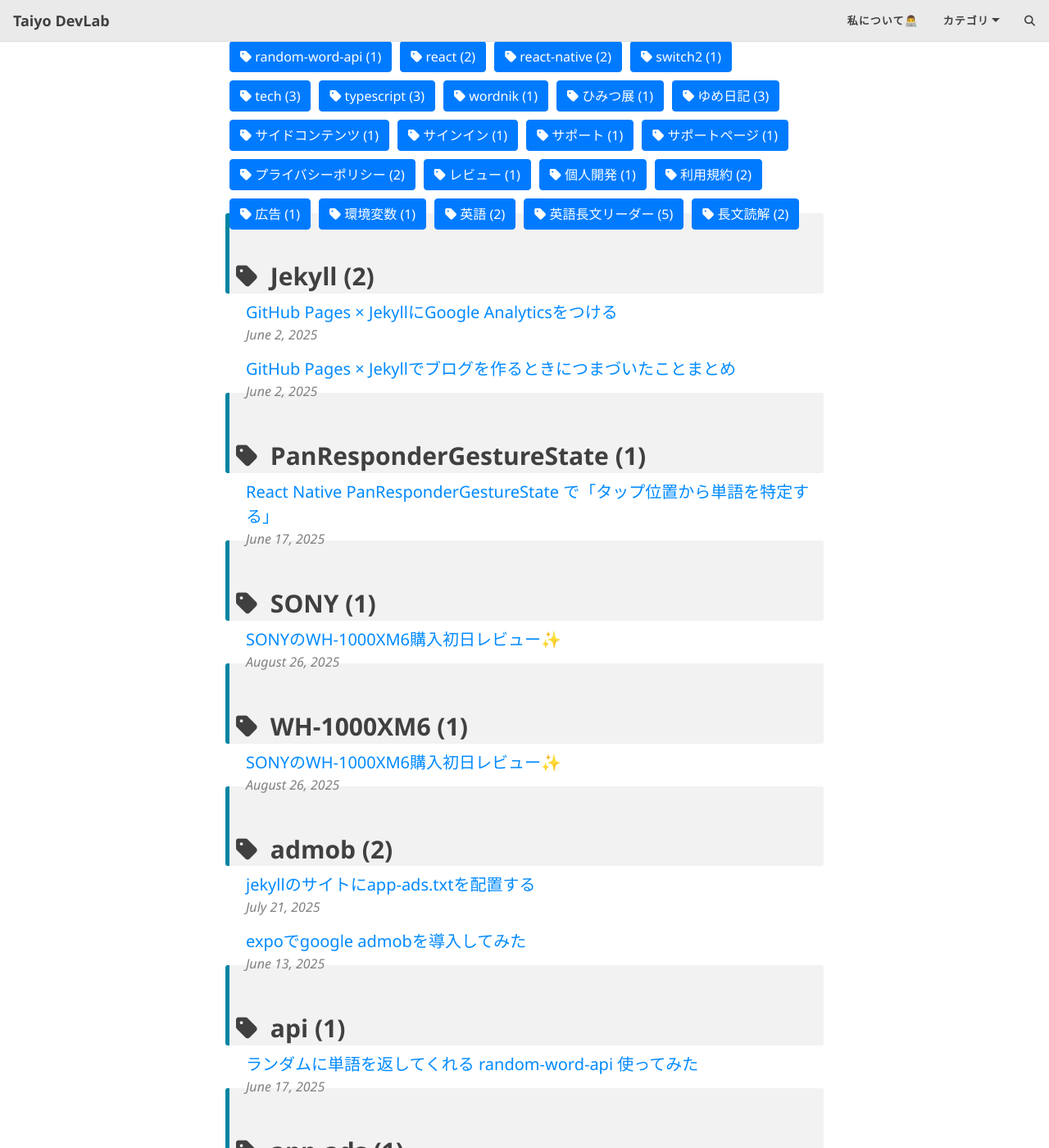
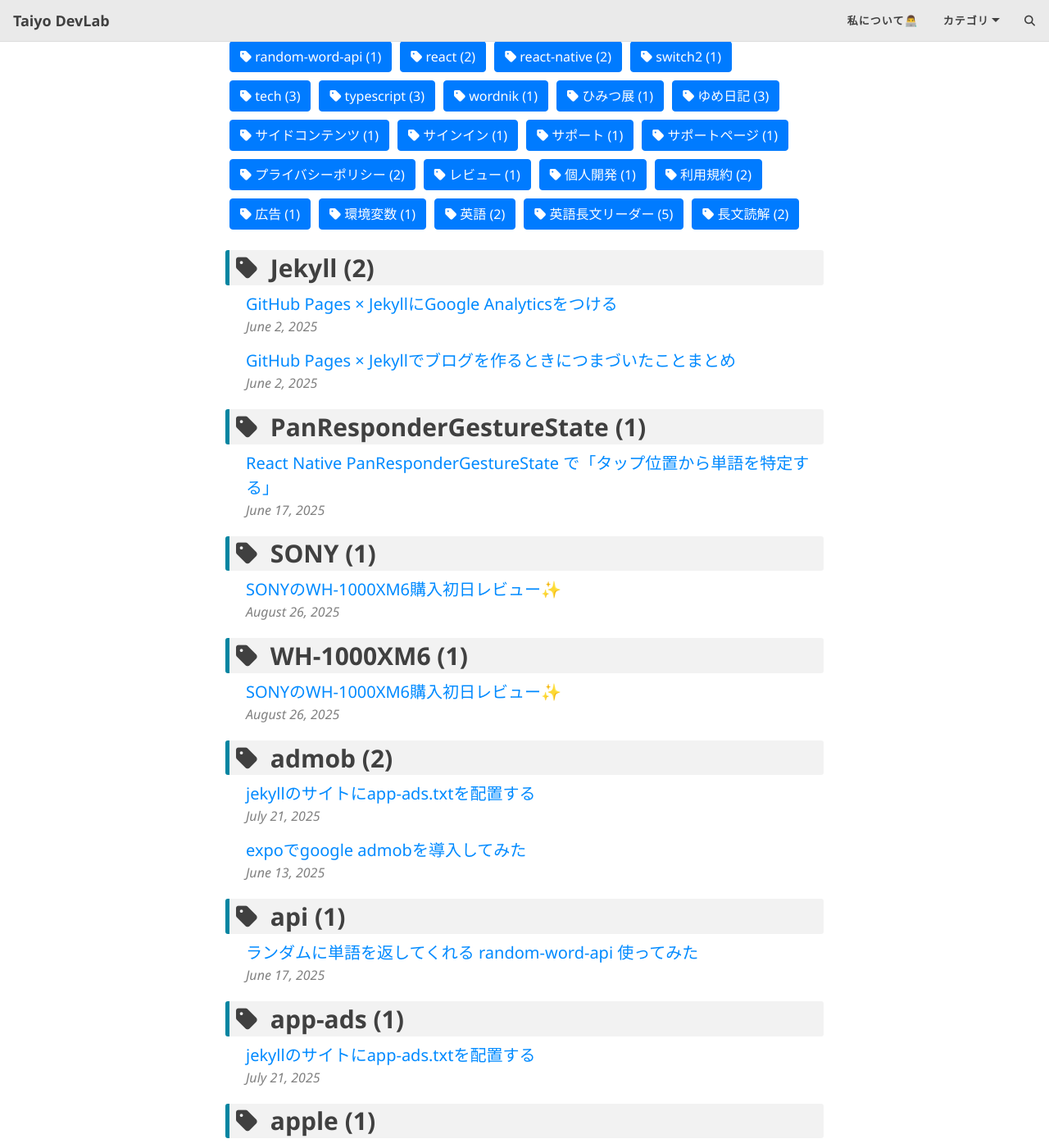
Before and after one commit to macha1316/beautiful-jekyll-master, a Jekyll site: the page built from tags.html, in a window 1280 px wide and 1400 px high, scrolled down 390 px. Shown: the whole window at 82% size. Built offline with Jekyll 4.4.1, drawn with Linux system fonts in a browser that asks for light colours; comment, search, counter and statistics services are not loaded.

Commit message:
fix: タグのスタイルがキモかった

```diff
--- a/assets/css/beautifuljekyll.css
+++ b/assets/css/beautifuljekyll.css
@@ -148,8 +148,8 @@ img {
 }
 
 .linked-section {
-  padding-top: 3.75rem;
-  margin-top: -1.5625rem;
+  /* padding-top: 3.75rem; */
+  /* margin-top: -1.5625rem; */
 }
 
 /* Comments */
```
